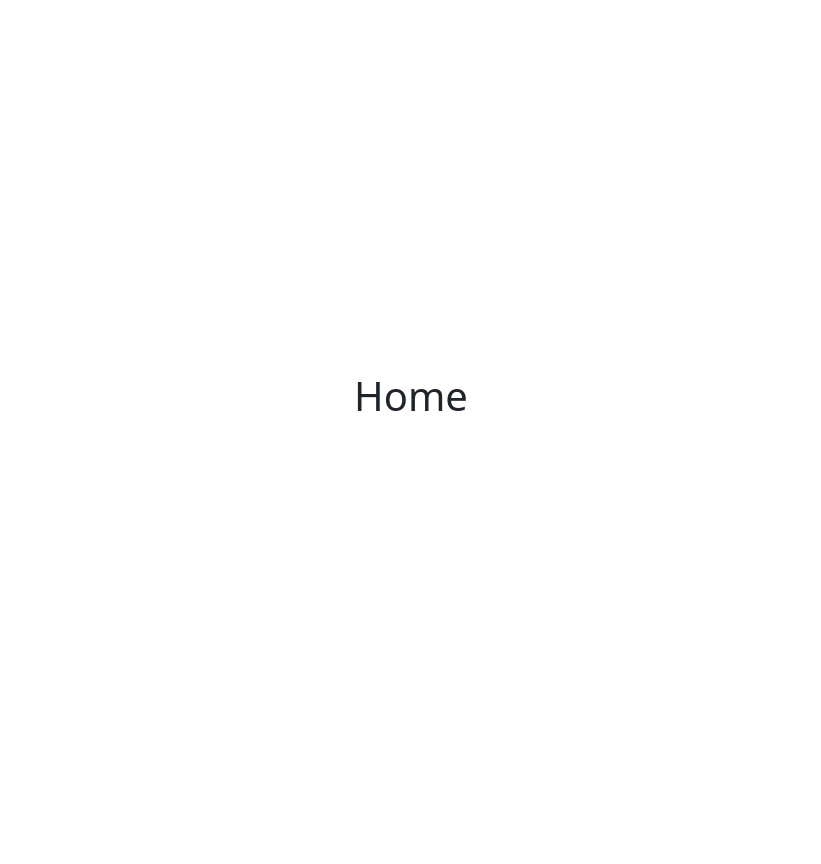
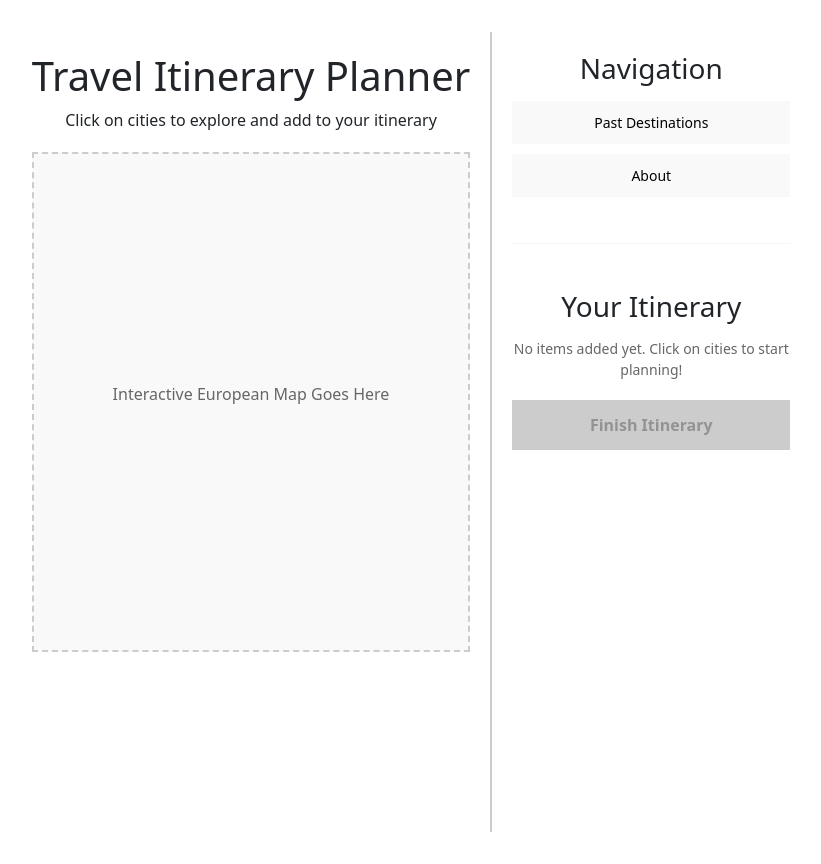
Before and after one commit to CS571-F25/p54, a React (Vite) app: page / in a window 1280 px wide. Shown: the whole page, without its empty margins (229-1050 px from the left). Before the commit the page ends 800 px from the top, so only its background shows below. Built offline with nearby package versions, Linux system fonts and the light colour scheme.

Commit message:
added structure of website

```diff
--- a/src/App.jsx
+++ b/src/App.jsx
@@ -1,13 +1,17 @@
 import { HashRouter, Routes, Route } from 'react-router'
 import './App.css'
 import Home from './components/Home'
-import AboutMe from './components/AboutMe'
+import About from './components/About'
+import Itinerary from './components/Itinerary'
+import PastDestinations from './components/PastDestinations'
 
 function App() {
   return <HashRouter>
     <Routes>
       <Route path="/" element={<Home/>}></Route>
-      <Route path="/about" element={<AboutMe/>}></Route>
+      <Route path="/about" element={<About/>}></Route>
+      <Route path="/itinerary" element={<Itinerary/>}></Route>
+      <Route path="/past-destinations" element={<PastDestinations/>}></Route>
     </Routes>
   </HashRouter>
 }
--- a/src/components/AboutMe.jsx
+++ b/src/components/About.jsx
@@ -1,5 +1,5 @@
 export default function AboutMe(props) {
     return <div>
-        <h1>About Me</h1>
+        <h1>About Us</h1>
     </div>
 }
--- a/src/components/Home.jsx
+++ b/src/components/Home.jsx
@@ -1,5 +1,105 @@
-export default function Home(props) {
-    return <div>
-        <h1>Home</h1>
+import { useState } from 'react'
+import { Link } from 'react-router'
+
+export default function Home() {
+    const [selectedItems, setSelectedItems] = useState([])
+
+    return <div style={{ display: 'flex', height: '100vh' }}>
+        {/* Main map area */}
+        <div style={{ flex: 1, padding: '20px', overflow: 'auto' }}>
+            <h1>Travel Itinerary Planner</h1>
+            <p>Click on cities to explore and add to your itinerary</p>
+
+            {/* Your interactive map component will go here */}
+            <div style={{
+                border: '2px dashed #ccc',
+                padding: '40px',
+                marginTop: '20px',
+                minHeight: '500px',
+                display: 'flex',
+                alignItems: 'center',
+                justifyContent: 'center',
+                backgroundColor: '#f9f9f9'
+            }}>
+                <p style={{ color: '#666' }}>Interactive European Map Goes Here</p>
+            </div>
+        </div>
+
+        {/* Side panel for navigation and itinerary tracking */}
+        <div style={{
+            width: '320px',
+            borderLeft: '2px solid #ccc',
+            padding: '20px',
+            overflowY: 'auto',
+            display: 'flex',
+            flexDirection: 'column',
+            gap: '30px'
+        }}>
+            {/* Navigation Section */}
+            <div>
+                <h3 style={{ marginBottom: '15px' }}>Navigation</h3>
+                <div style={{ display: 'flex', flexDirection: 'column', gap: '10px' }}>
+                    <Link to="/past-destinations">
+                        <button style={{
+                            width: '100%',
+                            padding: '10px',
+                            cursor: 'pointer',
+                            fontSize: '14px'
+                        }}>
+                            Past Destinations
+                        </button>
+                    </Link>
+
+                    <Link to="/about">
+                        <button style={{
+                            width: '100%',
+                            padding: '10px',
+                            cursor: 'pointer',
+                            fontSize: '14px'
+                        }}>
+                            About
+                        </button>
+                    </Link>
+                </div>
+            </div>
+
+            <hr style={{ border: 'none', borderTop: '1px solid #ddd' }} />
+
+            {/* Itinerary Section */}
+            <div style={{ flex: 1 }}>
+                <h3 style={{ marginBottom: '15px' }}>Your Itinerary</h3>
+                <div style={{ marginBottom: '20px' }}>
+                    {selectedItems.length === 0 ? (
+                        <p style={{ color: '#666', fontSize: '14px' }}>
+                            No items added yet. Click on cities to start planning!
+                        </p>
+                    ) : (
+                        <ul style={{ paddingLeft: '20px' }}>
+                            {selectedItems.map((item, index) => (
+                                <li key={index} style={{ marginBottom: '8px' }}>
+                                    {item}
+                                </li>
+                            ))}
+                        </ul>
+                    )}
+                </div>
+
+                <Link to="/itinerary">
+                    <button
+                        disabled={selectedItems.length === 0}
+                        style={{
+                            width: '100%',
+                            padding: '12px',
+                            cursor: selectedItems.length === 0 ? 'not-allowed' : 'pointer',
+                            backgroundColor: selectedItems.length === 0 ? '#ccc' : '',
+                            fontSize: '16px',
+                            fontWeight: 'bold'
+                        }}
+                    >
+                        Finish Itinerary
+                    </button>
+                </Link>
+            </div>
+        </div>
     </div>
 }
--- /dev/null
+++ b/src/components/Itinerary.jsx
@@ -0,0 +1,55 @@
+export default function Itinerary() {
+    const handleDownload = () => {
+        // Logic to download itinerary
+        console.log('Download itinerary')
+    }
+
+    const handleSendToAgent = () => {
+        // Logic to send to travel agent
+        console.log('Send to travel agent')
+    }
+
+    return <div style={{ padding: '20px', maxWidth: '800px', margin: '0 auto' }}>
+        <h1>Your Travel Itinerary</h1>
+
+        <div style={{ marginBottom: '30px' }}>
+            <h2>Trip Overview</h2>
+            <p>Destinations selected will be displayed here</p>
+            {/* Display cities and dates */}
+        </div>
+
+        <div style={{ marginBottom: '30px' }}>
+            <h2>Activities & Attractions</h2>
+            <p>Selected activities organized by city/day will go here</p>
+            {/* Display organized itinerary */}
+        </div>
+
+        <div style={{ marginBottom: '30px' }}>
+            <h2>Custom Activities</h2>
+            <button style={{ padding: '10px 20px', cursor: 'pointer' }}>
+                Add Custom Activity
+            </button>
+            {/* Form/list for custom activities */}
+        </div>
+
+        <div style={{ display: 'flex', gap: '10px' }}>
+            <button
+                onClick={handleDownload}
+                style={{ padding: '10px 20px', cursor: 'pointer' }}
+            >
+                Download Itinerary
+            </button>
+            <button
+                onClick={handleSendToAgent}
+                style={{ padding: '10px 20px', cursor: 'pointer' }}
+            >
+                Send to Travel Agent
+            </button>
+            <button
+                style={{ padding: '10px 20px', cursor: 'pointer' }}
+            >
+                Save to Past Destinations
+            </button>
+        </div>
+    </div>
+}
--- /dev/null
+++ b/src/components/PastDestinations.jsx
@@ -0,0 +1,47 @@
+import { Link } from 'react-router'
+
+export default function PastDestinations() {
+    // This would normally come from state management or backend
+    const pastTrips = []
+
+    return <div style={{ padding: '20px' }}>
+        <h1>Past Destinations</h1>
+
+        {pastTrips.length === 0 ? (
+            <div style={{ textAlign: 'center', marginTop: '40px' }}>
+                <p>You haven't saved any trips yet</p>
+                <Link to="/">
+                    <button style={{ padding: '10px 20px', cursor: 'pointer' }}>
+                        Plan Your First Trip
+                    </button>
+                </Link>
+            </div>
+        ) : (
+            <div style={{
+                display: 'grid',
+                gridTemplateColumns: 'repeat(auto-fill, minmax(300px, 1fr))',
+                gap: '20px',
+                marginTop: '20px'
+            }}>
+                {pastTrips.map((trip, index) => (
+                    <div
+                        key={index}
+                        style={{
+                            border: '1px solid #ccc',
+                            padding: '20px',
+                            borderRadius: '8px'
+                        }}
+                    >
+                        <h3>{trip.name}</h3>
+                        <p>{trip.date}</p>
+                        <Link to={`/past-destinations/${trip.id}`}>
+                            <button style={{ cursor: 'pointer' }}>
+                                View Details
+                            </button>
+                        </Link>
+                    </div>
+                ))}
+            </div>
+        )}
+    </div>
+}
```
Also changed, not shown: 3 other files (tests, documents, lock files or other folders).
